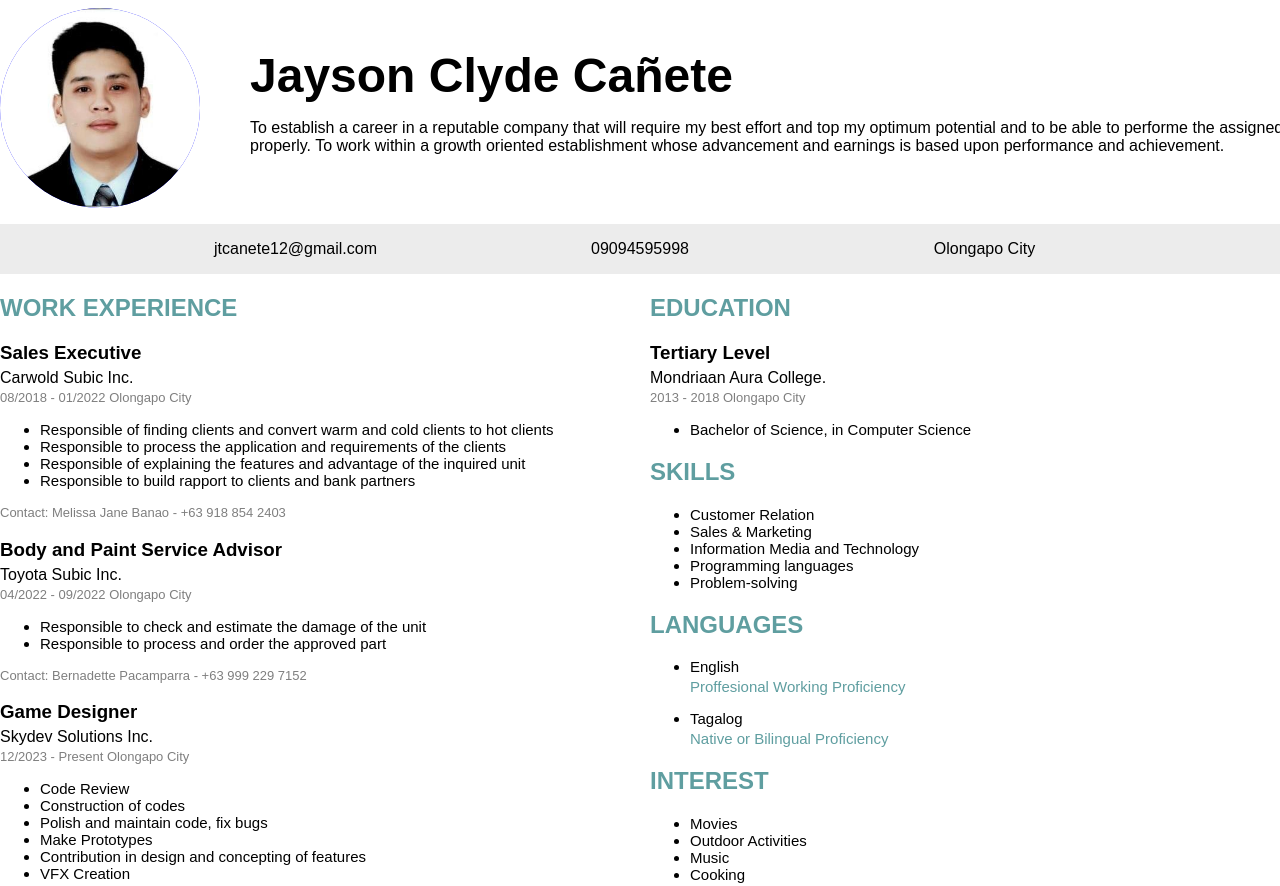
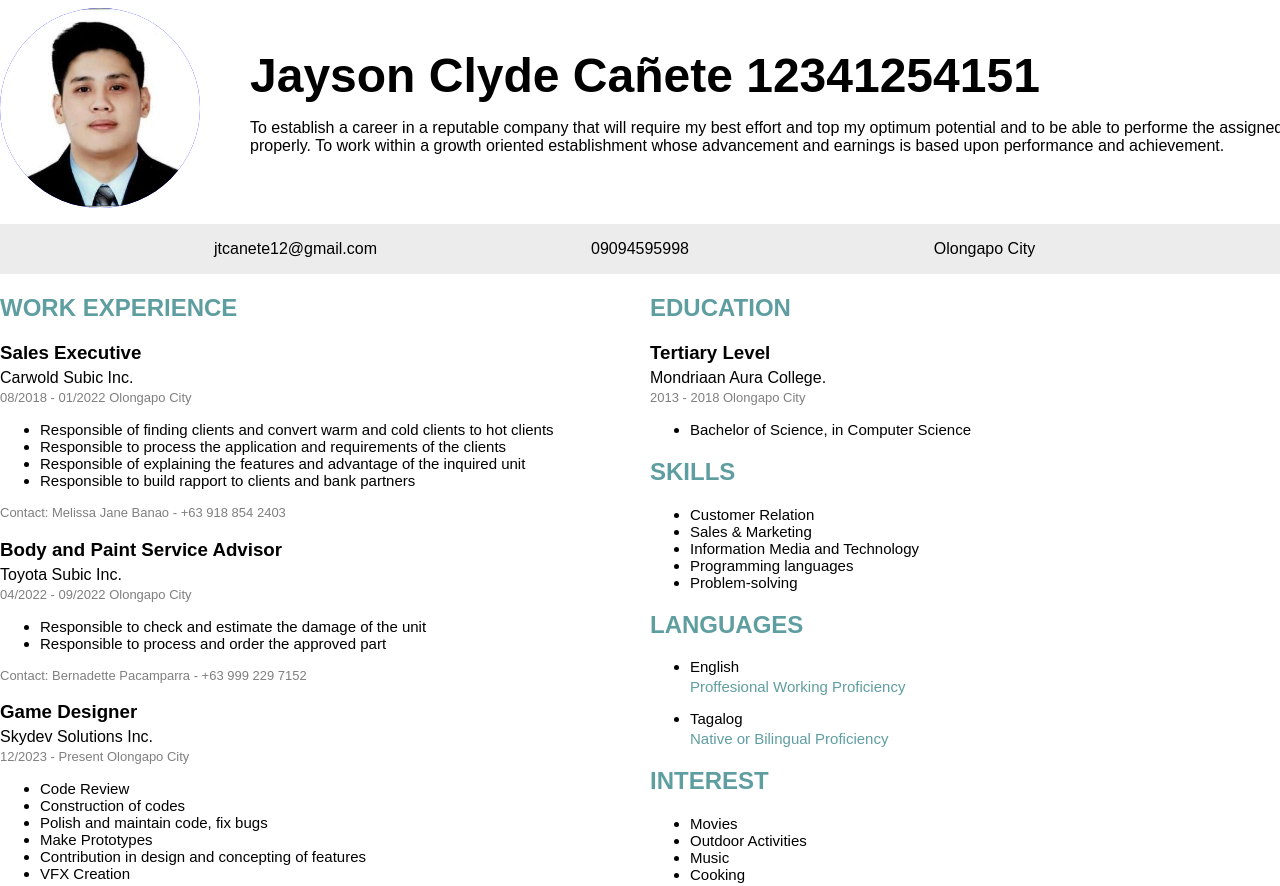
Before and after one commit to Ussernameee/portfolio, a plain HTML site: page index.html in a window 1280 px wide. Shown: the top 886 px of the page. Drawn offline with Linux system fonts and the light colour scheme.

Commit message:
add something

```diff
--- a/index.html
+++ b/index.html
@@ -14,7 +14,7 @@
             </div>
 
             <div class = "name_summary">
-                <h1>Jayson Clyde Cañete</h1>
+                <h1>Jayson Clyde Cañete 12341254151</h1>
                 <p style="font-size: medium;">
                     To establish a career in a reputable company that will require my best effort and top my optimum potential and to be able to performe the assigned task properly. To work within a growth oriented establishment whose advancement and earnings is based upon performance and achievement.
                 </p>
```
